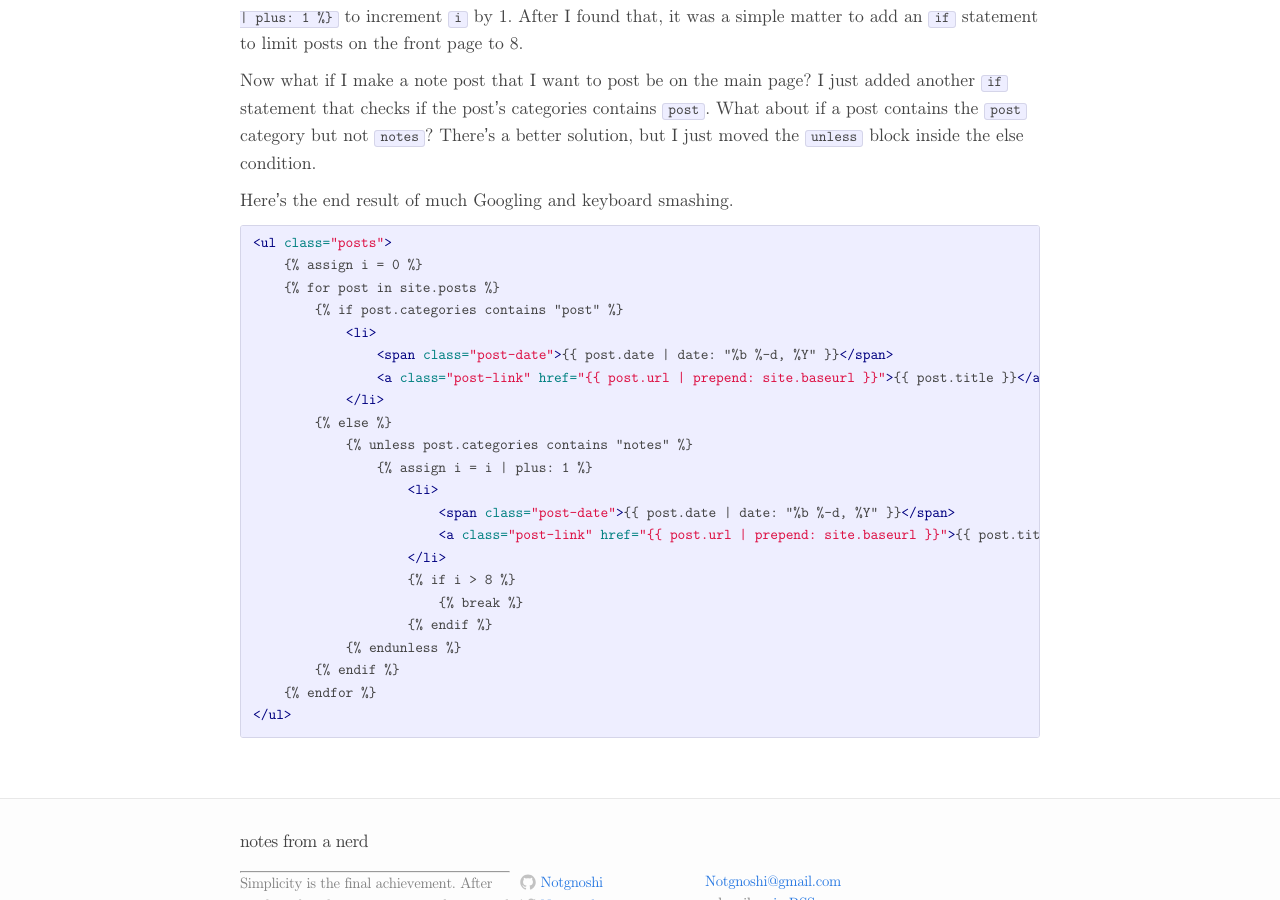
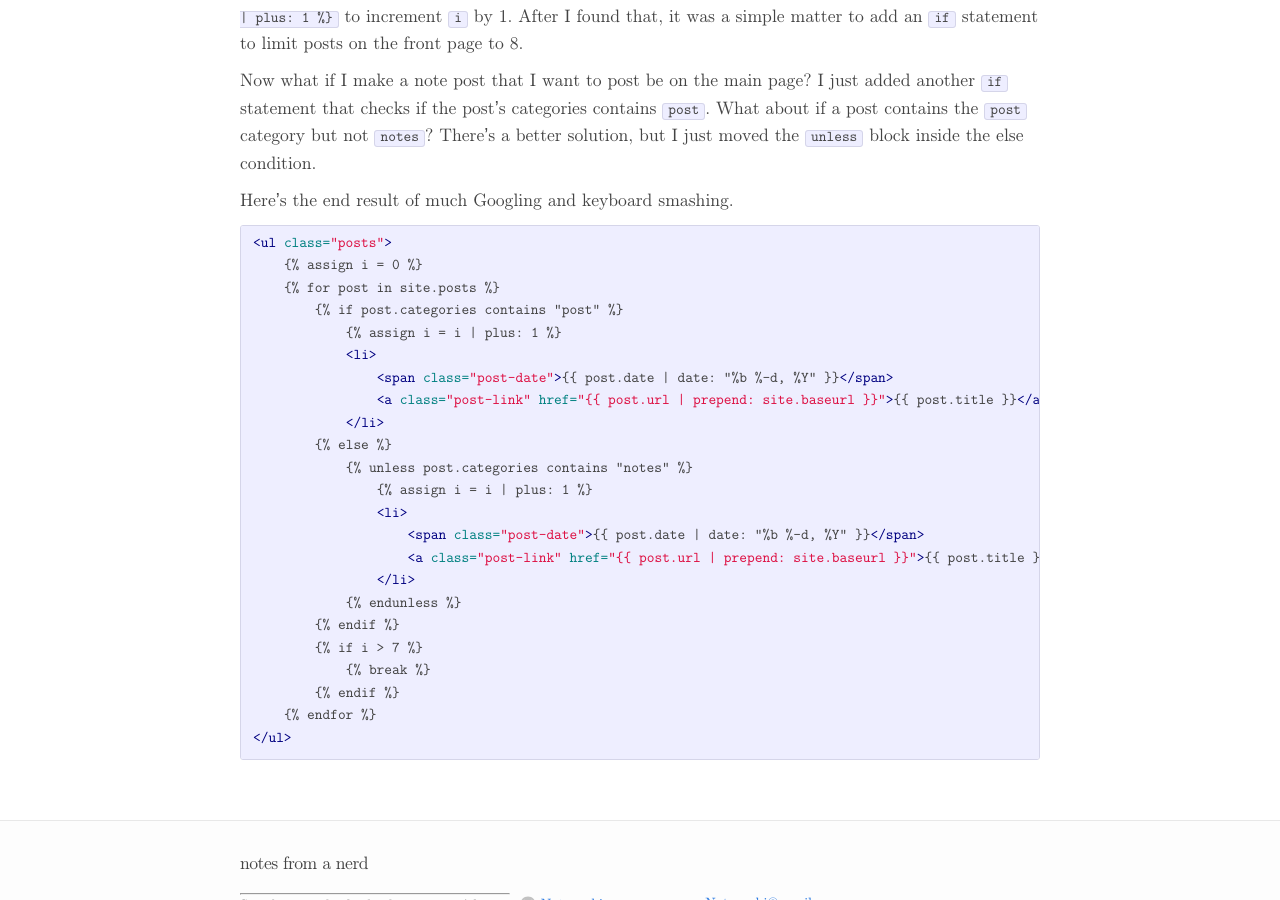
Before and after one commit to Notgnoshi/notgnoshi.github.io, a Jekyll site: the page built from _posts/2016-01-16-categorize.md, in a window 1280 px wide and 900 px high, scrolled down 1216 px. Built offline with Jekyll 4.4.1, drawn with Linux system fonts in a browser that asks for light colours; formulas are drawn with MathJax 3.

Commit message:
fixed counting errors

```diff
--- a/_posts/2016-01-16-categorize.md
+++ b/_posts/2016-01-16-categorize.md
@@ -42,6 +42,7 @@ Here's the end result of much Googling and keyboard smashing.
     {% raw %}{% assign i = 0 %}
     {% for post in site.posts %}
         {% if post.categories contains "post" %}
+            {% assign i = i | plus: 1 %}
             <li>
                 <span class="post-date">{{ post.date | date: "%b %-d, %Y" }}</span>
                 <a class="post-link" href="{{ post.url | prepend: site.baseurl }}">{{ post.title }}</a>
@@ -49,14 +50,14 @@ Here's the end result of much Googling and keyboard smashing.
         {% else %}
             {% unless post.categories contains "notes" %}
                 {% assign i = i | plus: 1 %}
-                    <li>
-                        <span class="post-date">{{ post.date | date: "%b %-d, %Y" }}</span>
-                        <a class="post-link" href="{{ post.url | prepend: site.baseurl }}">{{ post.title }}</a>
-                    </li>
-                    {% if i > 8 %}
-                        {% break %}
-                    {% endif %}
+                <li>
+                    <span class="post-date">{{ post.date | date: "%b %-d, %Y" }}</span>
+                    <a class="post-link" href="{{ post.url | prepend: site.baseurl }}">{{ post.title }}</a>
+                </li>
             {% endunless %}
+        {% endif %}
+        {% if i > 7 %}
+            {% break %}
         {% endif %}
     {% endfor %}{% endraw %}
 </ul>
```
Also changed, not shown: index.html (+8 -7 lines).
